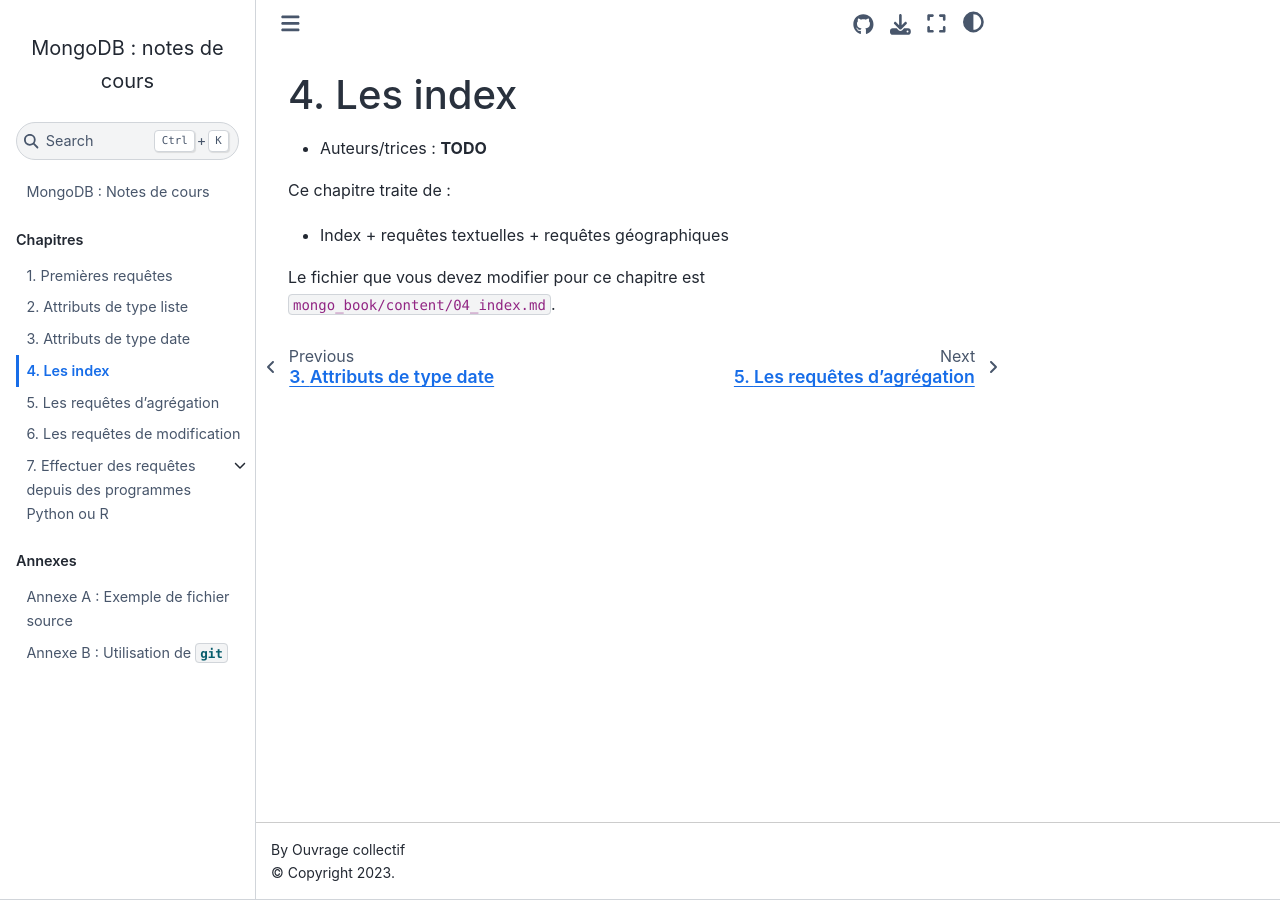
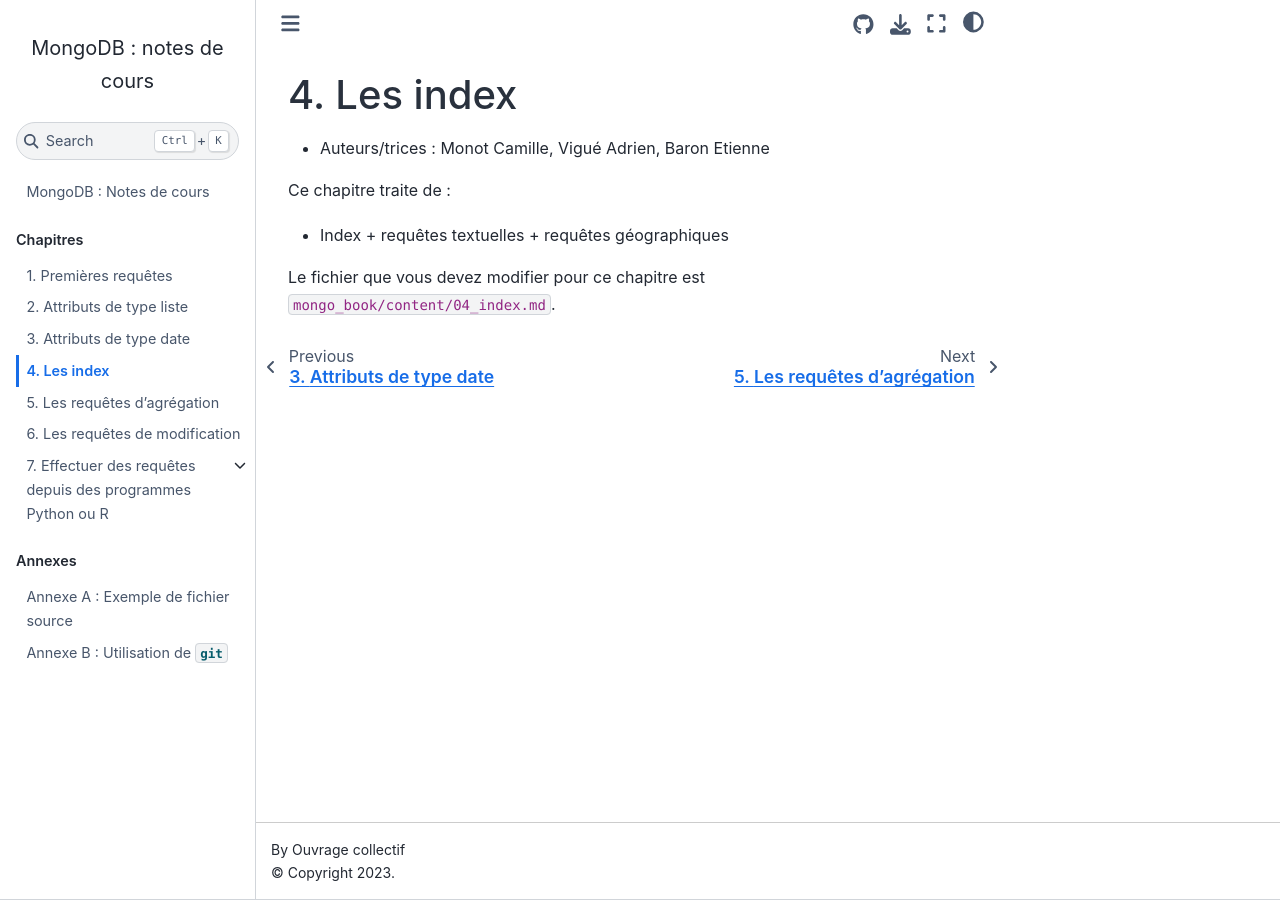
Before and after one commit to rtavenar/mongo_book, a Jupyter Book: the page built from content/04_index.md, in a window 1280 px wide. Built offline with Jupyter Book 1.0.4 settings and Sphinx 7.4.7 and the Sphinx Book theme 1.1.4, drawn with Linux system fonts in a browser that asks for light colours.

Commit message:
Update 04_index.md

```diff
--- a/content/04_index.md
+++ b/content/04_index.md
@@ -15,7 +15,7 @@
 
 # Les index
 
-* Auteurs/trices : **TODO**
+* Auteurs/trices : Monot Camille, Vigué Adrien, Baron Etienne
 
 Ce chapitre traite de :
 * Index + requêtes textuelles + requêtes géographiques
```
